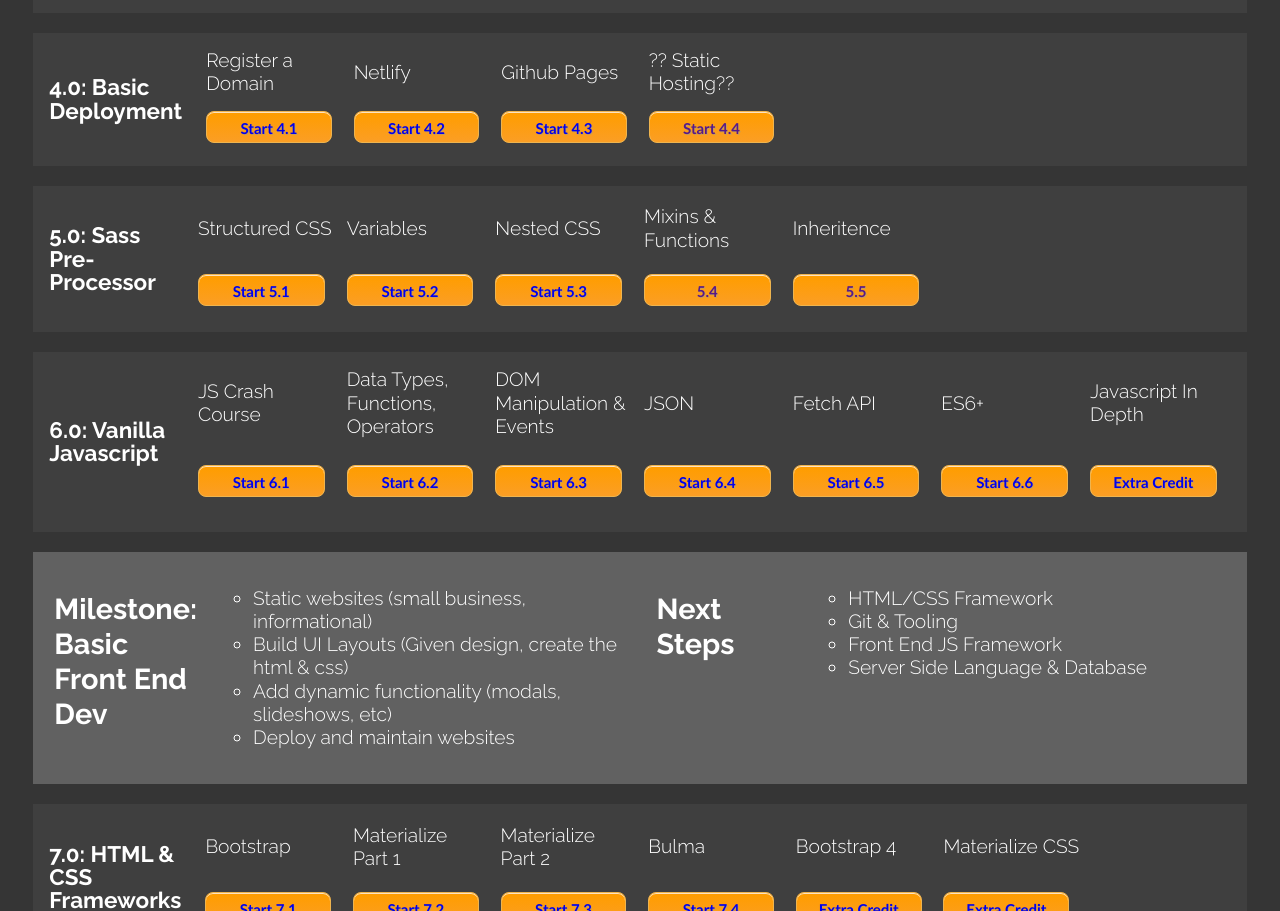
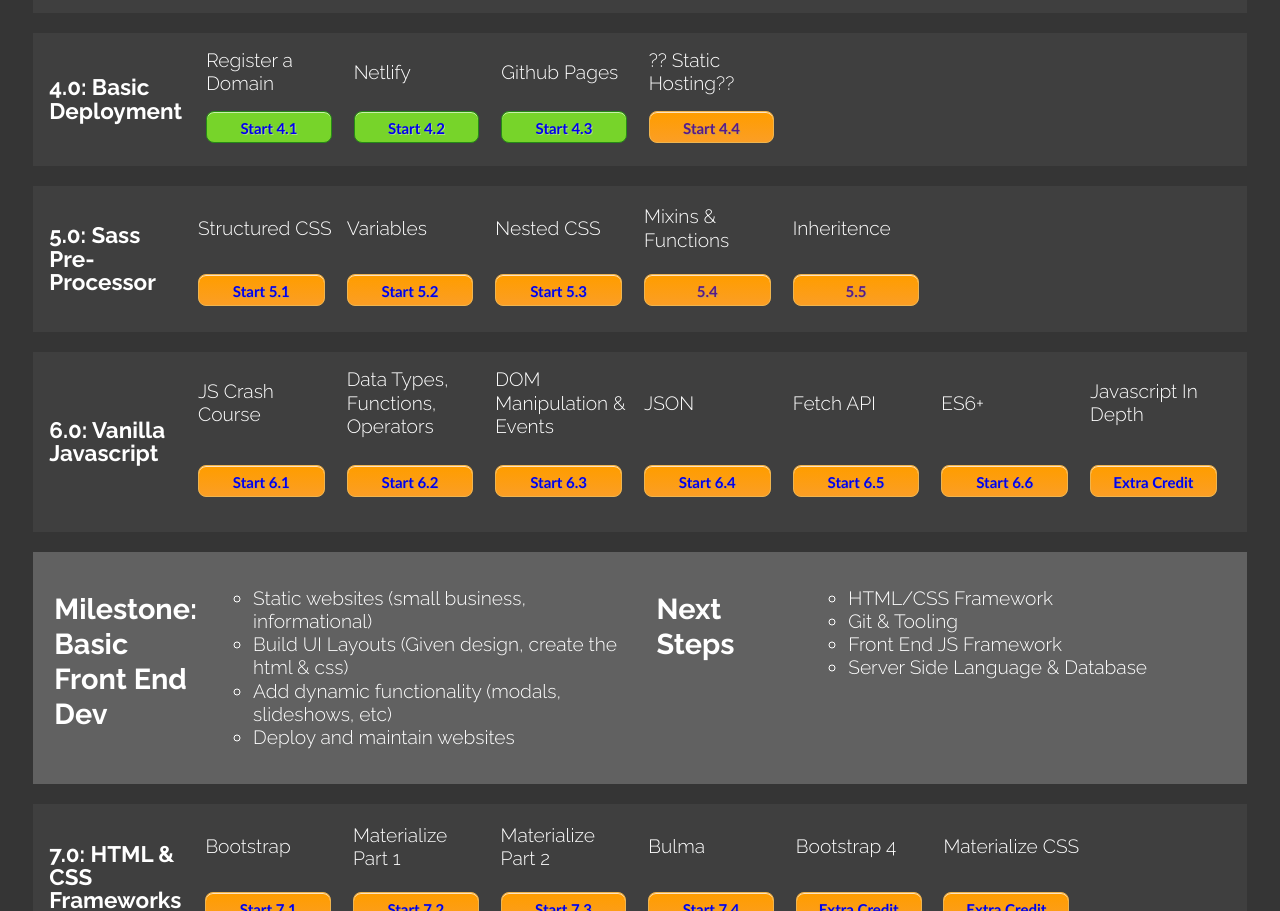
Before and after one commit to connoro7/codewithconnor, a website: page dist/traversy.html in a window 1280 px wide. Shown: the part 1030-1941 px from the top of the page. Drawn offline with Linux system fonts and the light colour scheme.

Commit message:
Updated Traversy Progress

```diff
--- a/dist/traversy.html
+++ b/dist/traversy.html
@@ -136,11 +136,11 @@
                 <div>
                     <!-- ? To Force Empty Space Under Chapter Title -->
                 </div>
-                <div class="button"><a href="https://www.youtube.com/watch?v=UN7S4zd8h-k" target="_blank">Start 4.1</a>
+                <div class="done"><a href="https://www.youtube.com/watch?v=UN7S4zd8h-k" target="_blank">Start 4.1</a>
                 </div>
-                <div class="button"><a href="https://www.youtube.com/watch?v=bjVUqvcCnxM" target="_blank">Start 4.2</a>
+                <div class="done"><a href="https://www.youtube.com/watch?v=bjVUqvcCnxM" target="_blank">Start 4.2</a>
                 </div>
-                <div class="button"><a href="https://www.youtube.com/watch?v=SKXkC4SqtRk" target="_blank">Start 4.3</a>
+                <div class="done"><a href="https://www.youtube.com/watch?v=SKXkC4SqtRk" target="_blank">Start 4.3</a>
                 </div>
                 <div class="button"><a href="">Start 4.4</a>
                 </div>
```
